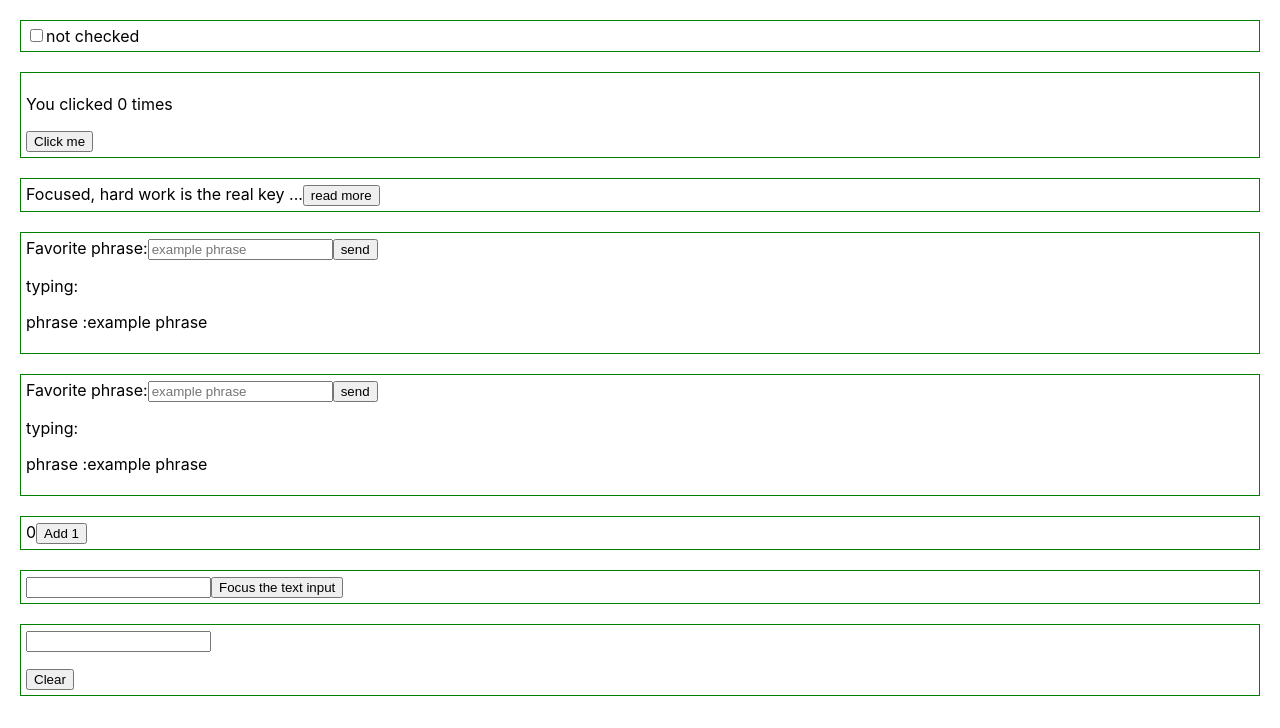
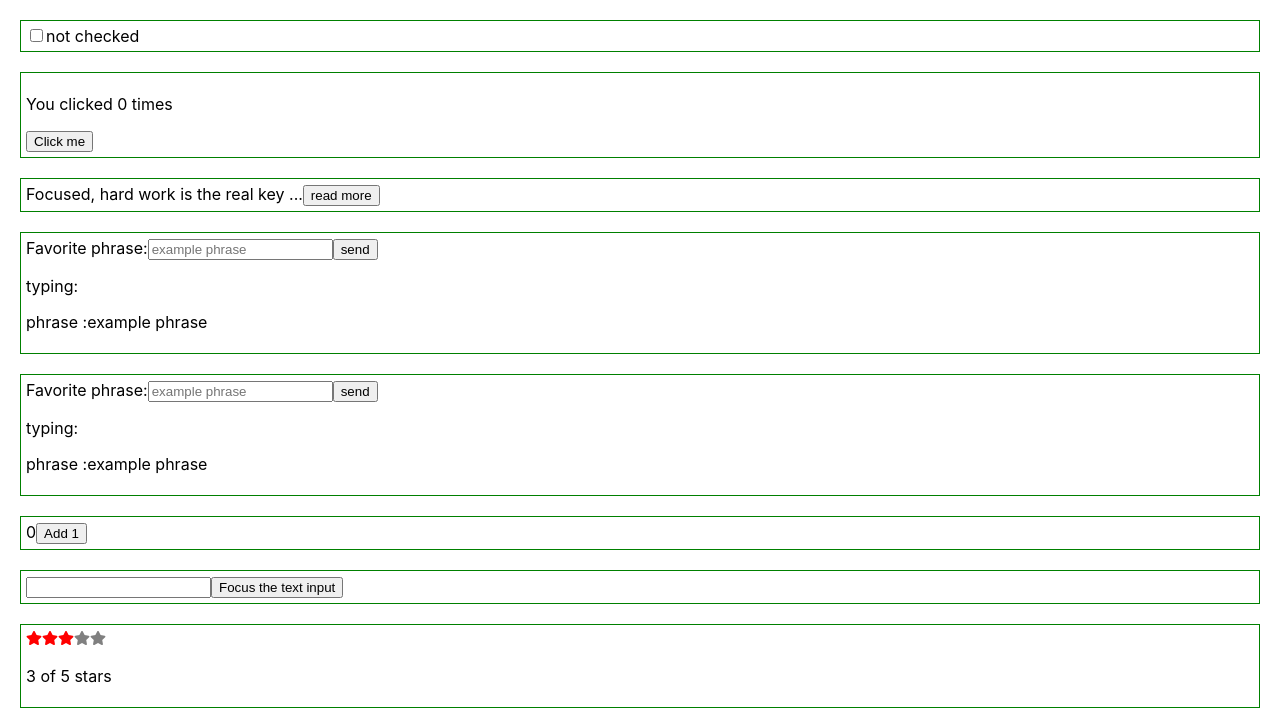
Before and after one commit to FionaMacRaeFairlie/week5examples1, a React (Create React App) app: page / in a window 1280 px wide. Shown: the top 728 px of the page. Built offline with nearby package versions, Linux system fonts and the light colour scheme.

Commit message:
added starts example

```diff
--- a/package.json
+++ b/package.json
@@ -11,6 +11,7 @@
     "@testing-library/user-event": "^12.8.3",
     "react": "^17.0.2",
     "react-dom": "^17.0.2",
+    "react-icons": "^4.6.0",
     "react-scripts": "4.0.3",
     "web-vitals": "^1.1.2"
   },
--- a/src/App.js
+++ b/src/App.js
@@ -5,8 +5,8 @@ import InputPhrase from './InputPhrase'
 import InputPhraseND from './InputPhraseNoDependency'
 import Example from './count'
 import Counter from './reducerex'
-import ShoppingList from './shoppinglist'
 import CustomTextInput from './simpleRef'
+import Stars from './stars';
 
 function App() {
   return (
@@ -24,7 +24,7 @@ function App() {
           <div className="component"><InputPhraseND /></div>
           <div className="component"><Counter /></div>
           <div className="component"><CustomTextInput /></div>
-          <div className="component"><ShoppingList /></div>
+          <div className="component"><Stars /></div>
     </div>
   );
 }
--- /dev/null
+++ b/src/lib.js
@@ -0,0 +1 @@
+export const createArray = length => [...Array(length)];
--- /dev/null
+++ b/src/star.js
@@ -0,0 +1,10 @@
+import React from "react";
+import { FaStar } from "react-icons/fa";
+
+export default function Star( props) {
+  console.log (props.selected)
+  return <FaStar
+        color={props.selected ? "red" : "grey"}
+        onClick={props.onSelect}
+        />;
+}
--- /dev/null
+++ b/src/stars.js
@@ -0,0 +1,21 @@
+import React, { useState } from "react";
+import Star from "./star";
+import { createArray } from "./lib";
+
+export default function StarRating({ totalStars = 5 }) {
+  const [selectedStars, setSelectedStars] = useState(3);
+
+    return (
+    <div>
+      {createArray(totalStars).map((n, i) => (
+          <Star
+            key={i}
+            selected={selectedStars > i}
+            onSelect={() => setSelectedStars(i + 1)}
+          />
+        ))
+      }
+      <p> {selectedStars} of {totalStars} stars </p>
+    </div>
+  );
+}
```
Also changed, not shown: 1 other file (tests, documents, lock files or other folders).
